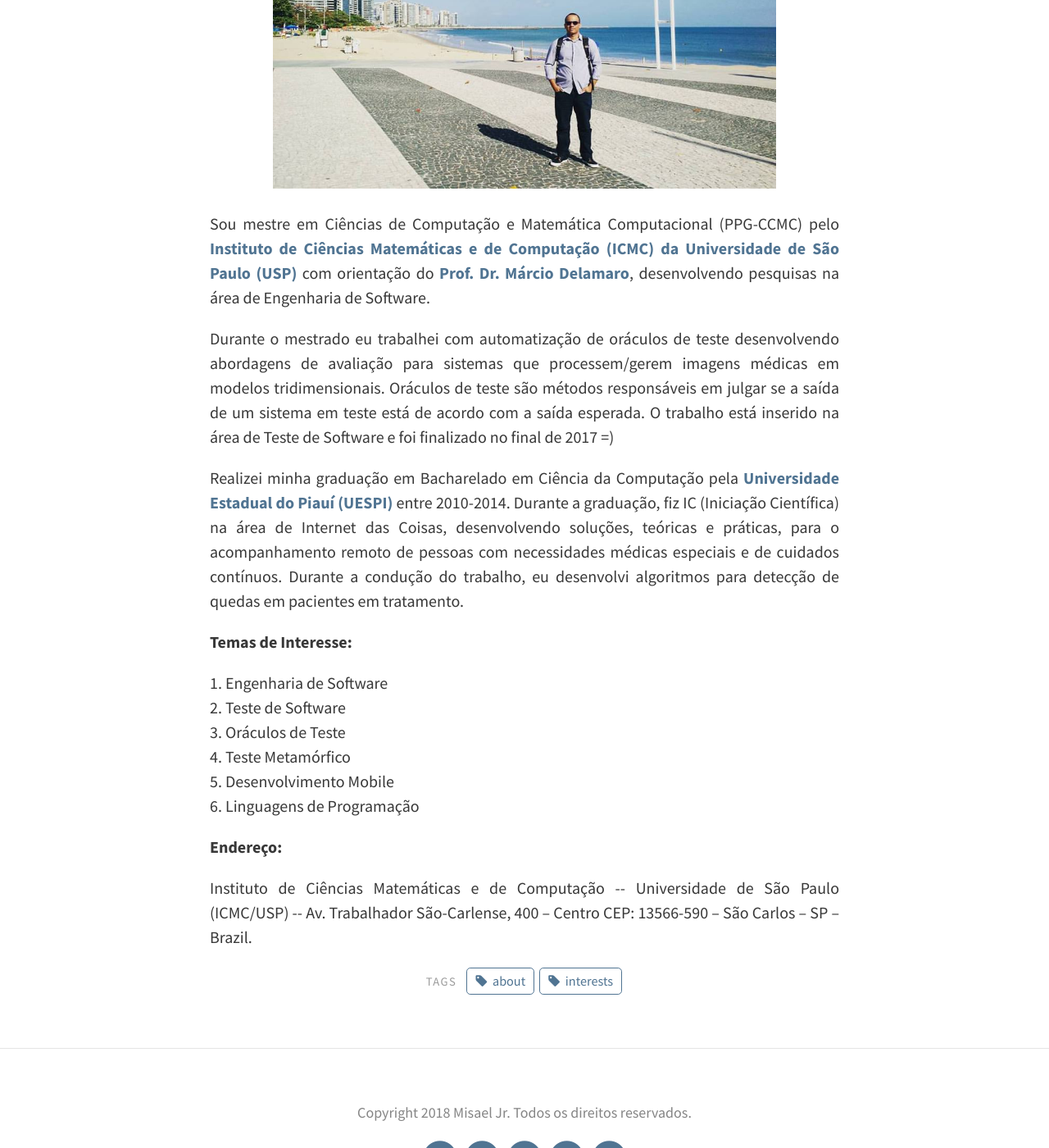
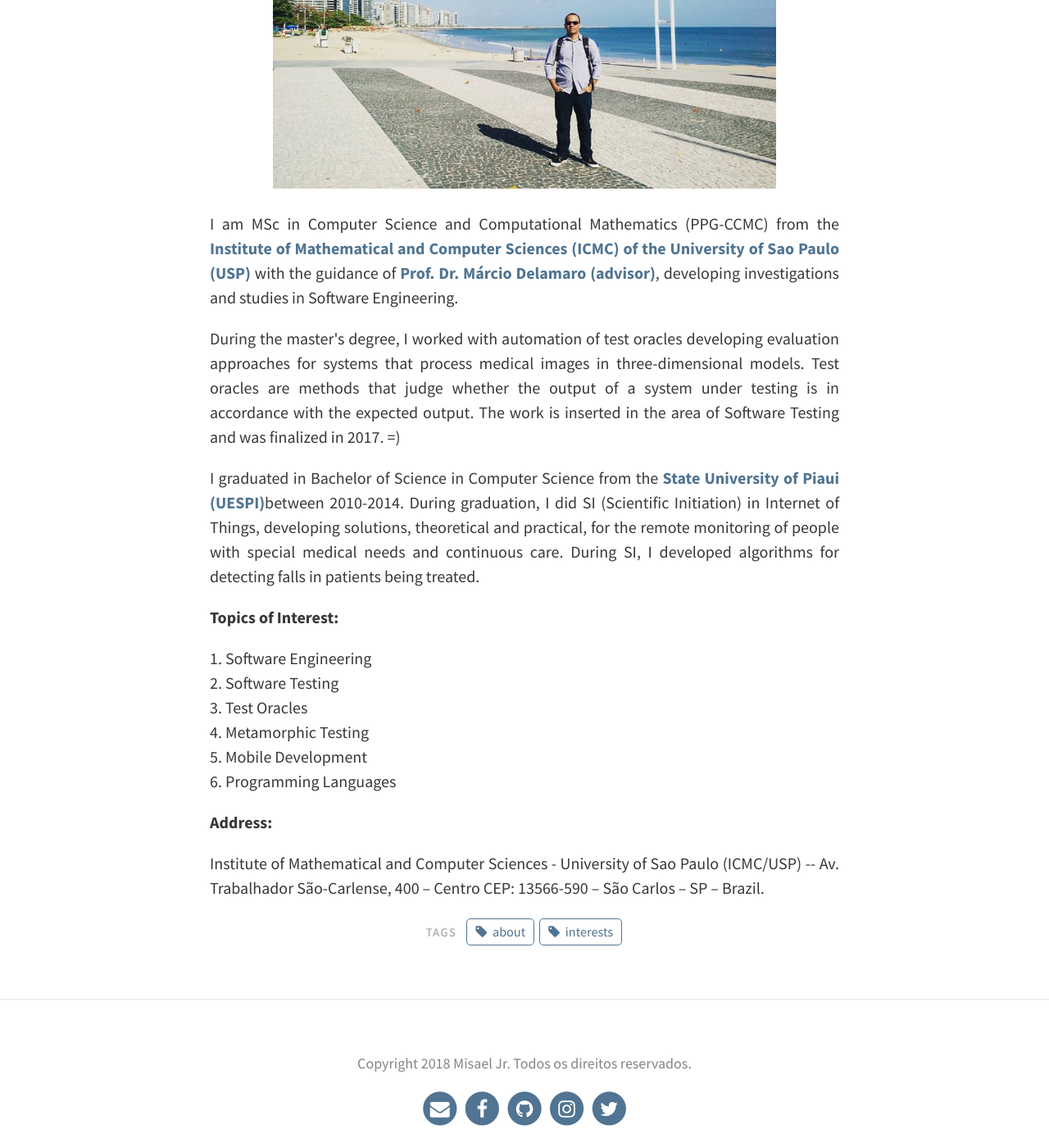
Before and after one commit to misaelljr/misaeljr.github.io, a Jekyll site: the page built from pages/sobre.md, in a window 1280 px wide and 1400 px high, scrolled down 573 px. Shown: the whole window at 82% size. Built offline with Jekyll 4.4.1, drawn with Linux system fonts in a browser that asks for light colours.

Commit message:
Update sobre.md

```diff
--- a/pages/sobre.md
+++ b/pages/sobre.md
@@ -8,22 +8,21 @@ tags: [about, interests]
 
 ![Image of a glass on a book]({{ site.baseurl }}/images/sast.jpg)
 
-<p align="justify"> Sou mestre em Ciências de Computação e Matemática Computacional (PPG-CCMC) pelo <b><a href="http://www.icmc.usp.br/">Instituto de Ciências Matemáticas e de Computação (ICMC) da Universidade de São Paulo (USP)</a></b> com orientação do <b><a href="http://lattes.cnpq.br/2844974351441051">Prof. Dr. Márcio Delamaro</a></b>, desenvolvendo pesquisas na área de Engenharia de Software. </p>
+<p align="justify"> I am MSc in Computer Science and Computational Mathematics (PPG-CCMC) from the <b><a href="http://www.icmc.usp.br/">Institute of Mathematical and Computer Sciences (ICMC) of the University of Sao Paulo (USP)</a></b> with the guidance of <b><a href="http://lattes.cnpq.br/2844974351441051">Prof. Dr. Márcio Delamaro (advisor)</a></b>, developing investigations and studies in Software Engineering.</p>
 
-<p align="justify">Durante o mestrado eu trabalhei com automatização de oráculos de teste desenvolvendo abordagens de avaliação para sistemas que processem/gerem imagens médicas em modelos tridimensionais. Oráculos de teste são métodos responsáveis em julgar se a saída de um sistema em teste está de acordo com a saída esperada. O trabalho está inserido na área de Teste de Software e foi finalizado no final de 2017 =) </p>
+<p align="justify">During the master's degree, I worked with automation of test oracles developing evaluation approaches for systems that process medical images in three-dimensional models. Test oracles are methods that judge whether the output of a system under testing is in accordance with the expected output. The work is inserted in the area of Software Testing and was finalized in 2017. =) </p>
 
-<p align="justify">Realizei minha graduação em Bacharelado em Ciência da Computação pela <b><a href="http://www.uespi.br/site/">Universidade Estadual do Piauí (UESPI)</a></b> entre 2010-2014. Durante a graduação, fiz IC (Iniciação Científica) na área de Internet das Coisas, desenvolvendo soluções, teóricas e práticas, para o acompanhamento remoto de pessoas com necessidades médicas especiais e de cuidados contínuos. Durante a condução do trabalho, eu desenvolvi algoritmos para detecção de quedas em pacientes em tratamento. </p>
+<p align="justify">I graduated in Bachelor of Science in Computer Science from the <b><a href="http://www.uespi.br/site/">State University of Piaui (UESPI)</a></b>between 2010-2014. During graduation, I did SI (Scientific Initiation) in Internet of Things, developing solutions, theoretical and practical, for the remote monitoring of people with special medical needs and continuous care. During SI, I developed algorithms for detecting falls in patients being treated.</p>
 
-<b>Temas de Interesse:</b>
+<b>Topics of Interest:</b>
 
- 1. Engenharia de Software
- 2. Teste de Software
- 3. Oráculos de Teste
- 4. Teste Metamórfico
- 5. Desenvolvimento Mobile
- 6. Linguagens de Programação
+ 1. Software Engineering
+ 2. Software Testing
+ 3. Test Oracles
+ 4. Metamorphic Testing
+ 5. Mobile Development
+ 6. Programming Languages
 
+<b>Address:</b>
 
-<b>Endereço:</b>
-
-<p align="justify"> Instituto de Ciências Matemáticas e de Computação -- Universidade de São Paulo (ICMC/USP) -- Av. Trabalhador São-Carlense, 400 – Centro CEP: 13566-590 – São Carlos – SP – Brazil.</p>
+<p align="justify"> Institute of Mathematical and Computer Sciences - University of Sao Paulo (ICMC/USP) -- Av. Trabalhador São-Carlense, 400 – Centro CEP: 13566-590 – São Carlos – SP – Brazil.</p>
```
